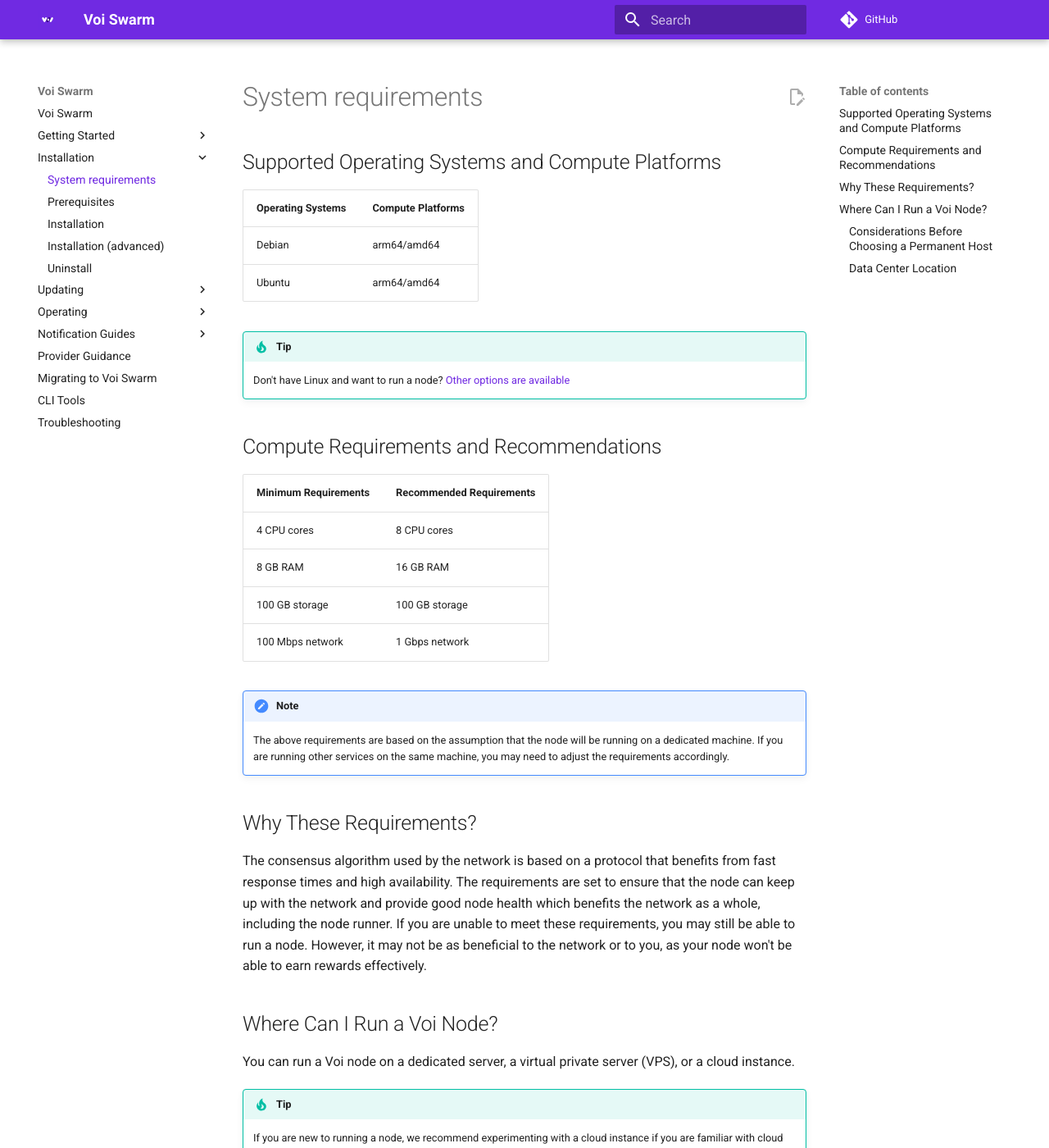
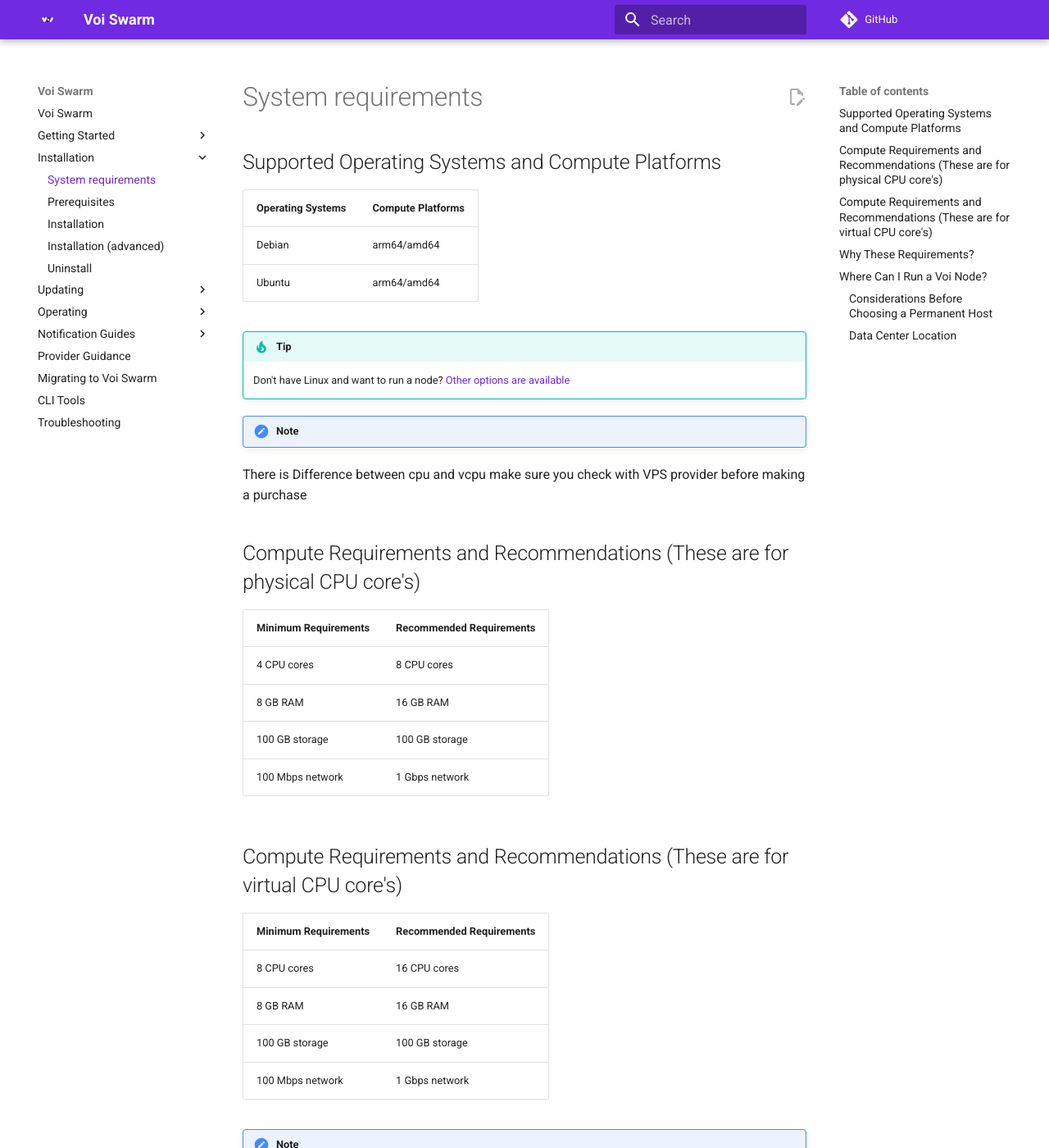
Before and after one commit to VoiNetwork/voi-swarm, an MkDocs documentation site: the page built from docs/installation/system-requirements.md, in a window 1280 px wide and 1400 px high. Shown: the whole window at 82% size. Built offline with MkDocs 1.6.1 and Material for MkDocs 9.7.7, drawn with Linux system fonts in a browser that asks for light colours; plug-ins that fetch from the network failed and are left out; comment, search, counter and statistics services are not loaded.

Commit message:
Update system-requirements.md
Added the difference between CPU and vCPU for better understanding for participants.

Also made two table showing clearly CPU and vCPU Minimum Requirements and Recommended Requirements respectively

```diff
--- a/docs/installation/system-requirements.md
+++ b/docs/installation/system-requirements.md
@@ -10,11 +10,23 @@
 !!! tip
     Don't have Linux and want to run a node? [Other options are available](../../getting-started/introduction/)
 
-## Compute Requirements and Recommendations
+!!! Note
+There is Difference between cpu and vcpu make sure you check with VPS provider before making a purchase
+
+## Compute Requirements and Recommendations (These are for physical CPU core's)
 
 | Minimum Requirements | Recommended Requirements |
 |----------------------|--------------------------|
 | 4 CPU cores          | 8 CPU cores              |
+| 8 GB RAM             | 16 GB RAM                |
+| 100 GB storage       | 100 GB storage           |
+| 100 Mbps network     | 1 Gbps network           |
+
+## Compute Requirements and Recommendations (These are for virtual CPU core's)
+
+| Minimum Requirements | Recommended Requirements |
+|----------------------|--------------------------|
+| 8 CPU cores          | 16 CPU cores              |
 | 8 GB RAM             | 16 GB RAM                |
 | 100 GB storage       | 100 GB storage           |
 | 100 Mbps network     | 1 Gbps network           |
```
